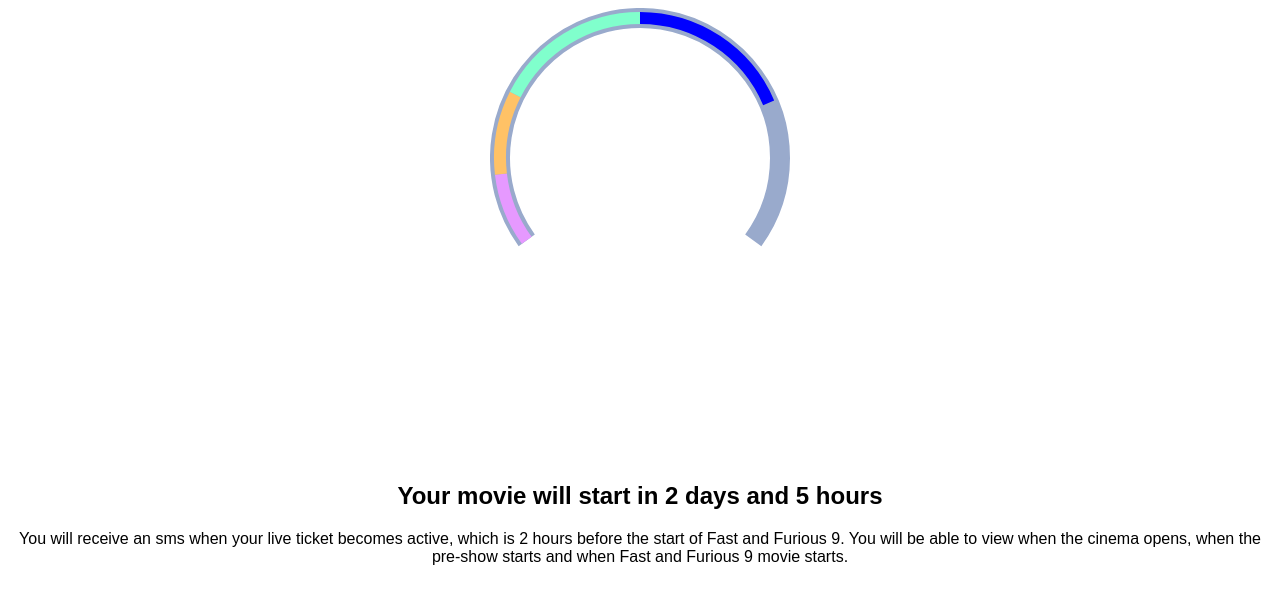
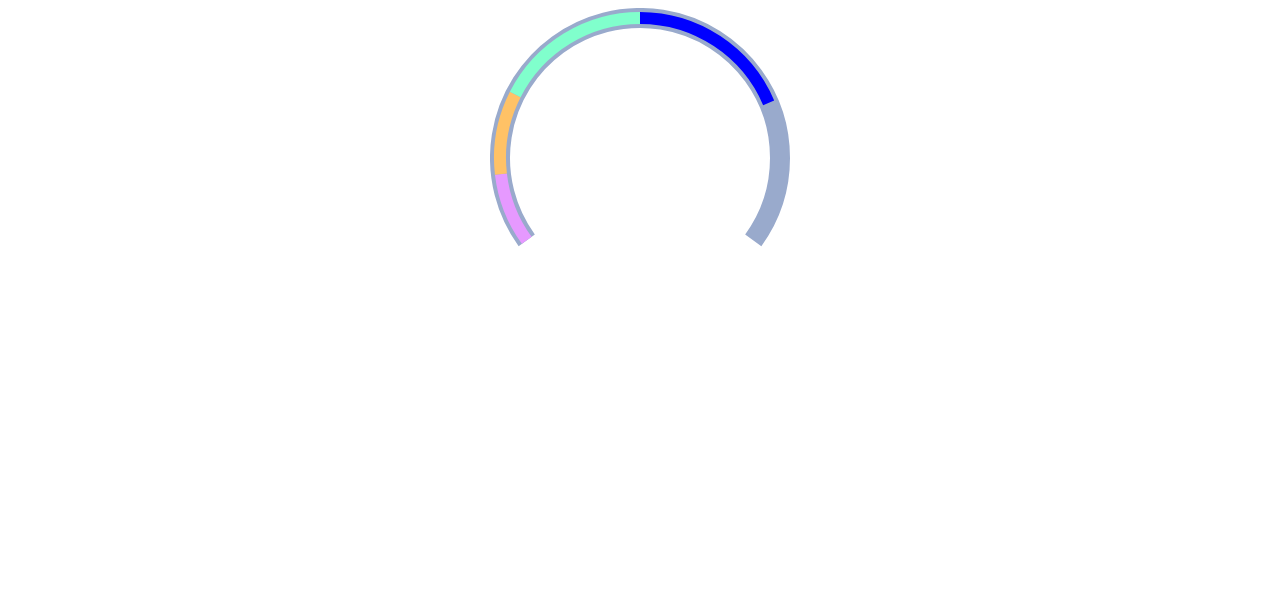
Before and after one commit to HuangStanley050/urban-funicular, a React (Create React App) app: page / in a window 1280 px wide. Shown: the top 600 px of the page. Built offline with nearby package versions, Linux system fonts and the light colour scheme.

Commit message:
another refactor

```diff
--- a/src/App.js
+++ b/src/App.js
@@ -1,10 +1,19 @@
+import React, { useState } from "react";
 import "./styles.css";
-import LivingTicket from "./LivingTicket";
+import Tracker from "./Tracker";
+import PreLivingTicketTracker from "./PreLivingTicketTracker";
 
 export default function App() {
+  const [showTracker, setshowTracker] = useState(true);
   return (
     <div className="App">
-      <LivingTicket />
+      {showTracker ? <Tracker /> : null}
+      {showTracker ? null : (
+        <PreLivingTicketTracker
+          movieTitle={"Fast and Furious 9"}
+          timeBeforeMovieStart={"2 days and 5 hours"}
+        />
+      )}
     </div>
   );
 }
--- a/src/LivingTicket.js
+++ b/src/Tracker.js
@@ -1,5 +1,5 @@
 import React, { useEffect, useRef, useState } from "react";
-import PreLivingTicketTracker from "./PreLivingTicketTracker";
+
 import {
   getStartRange,
   findPercentageToStop,
@@ -8,7 +8,7 @@ import {
   sectionDegrees,
 } from "./Helpers";
 
-const LivingTicket = () => {
+const Tracker = () => {
   const timeSlots = {
     startTime: 0.0,
     endTime: 600,
@@ -94,12 +94,8 @@ const LivingTicket = () => {
   return (
     <div>
       <canvas ref={canvas} height="450" />
-      <PreLivingTicketTracker
-        movieTitle={"Fast and Furious 9"}
-        timeBeforeMovieStart={"2 days and 5 hours"}
-      />
     </div>
   );
 };
 
-export default LivingTicket;
+export default Tracker;
```
